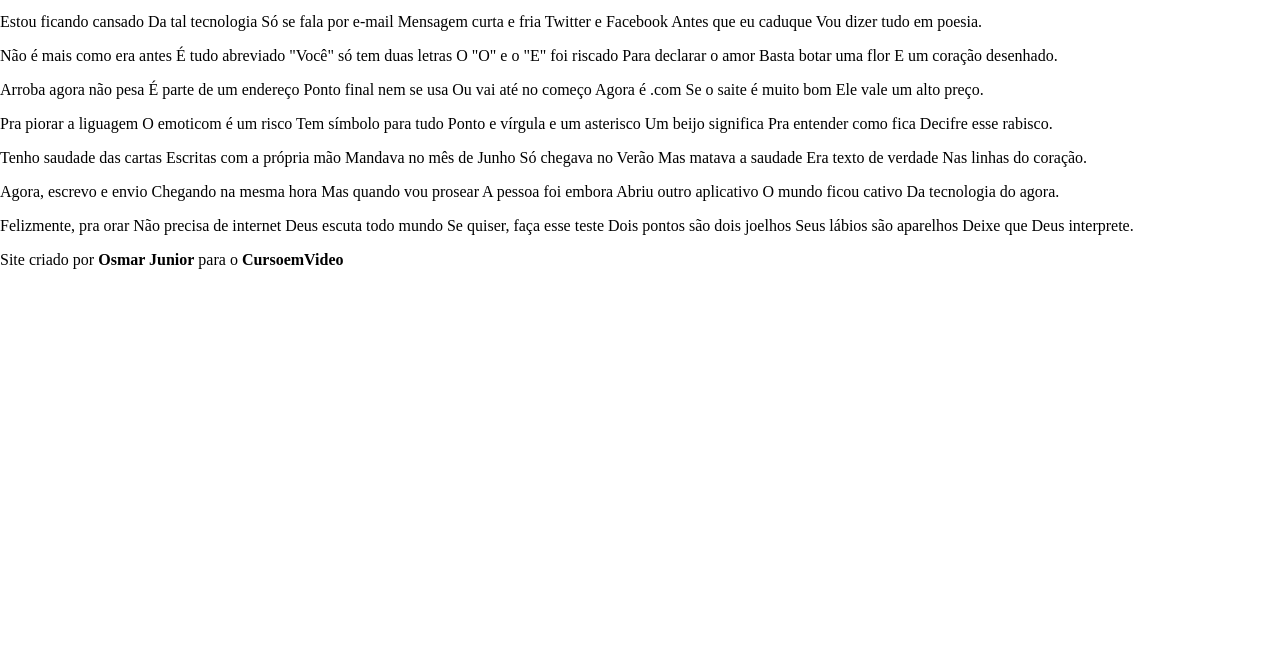
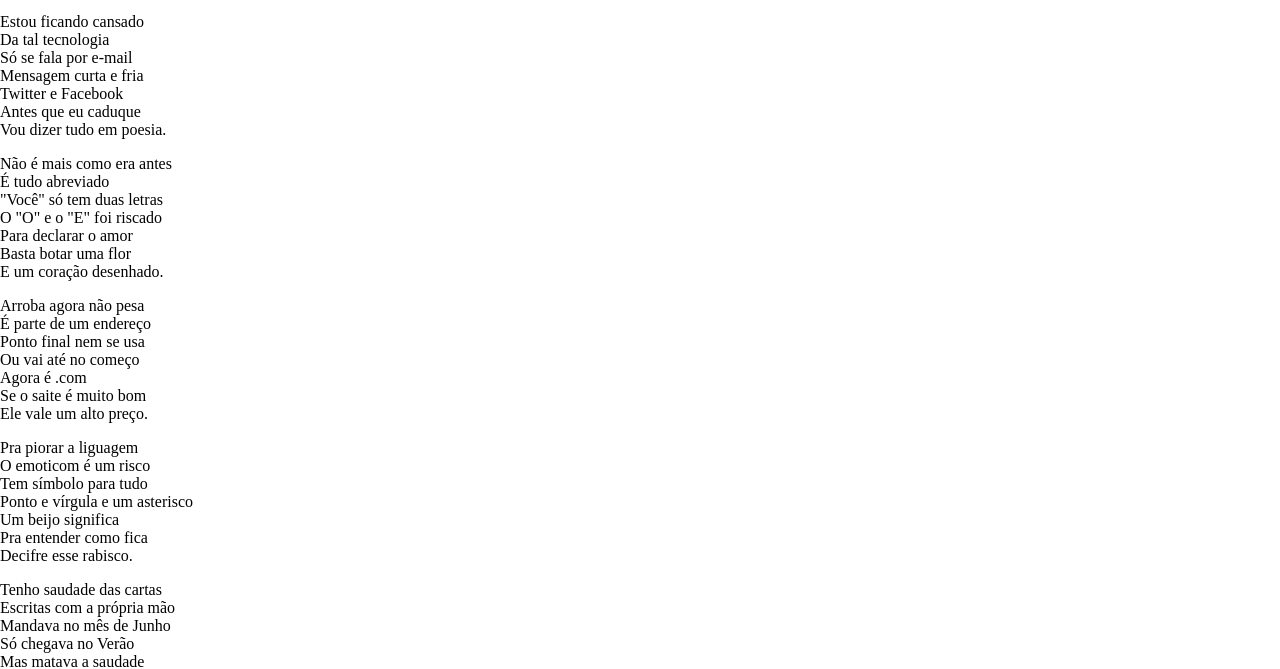
Before and after one commit to OsmarSchJr/projeto-cordel, a plain HTML site: page index.html in a window 1280 px wide. Shown: the part 138-807 px from the top of the page. Drawn offline with Linux system fonts and the light colour scheme.

Commit message:
Conteúdo Atualizado

```diff
--- a/index.html
+++ b/index.html
@@ -1,5 +1,6 @@
 <!DOCTYPE html>
 <html lang="pt-br">
+
 <head>
     <meta charset="UTF-8">
     <meta http-equiv="X-UA-Compatible" content="IE=edge">
@@ -7,77 +8,96 @@
     <title>Document</title>
     <link rel="stylesheet" href="layout/style.css">
 </head>
+
 <body>
     <header>
         <h1>Cordel Moderno</h1>
         <p>
-            Por <a href="https://www.recantodasletras.com.br/poesias/3186743"><strong>Milton Duarte</strong></a>
+            Por <a href="https://www.recantodasletras.com.br/poesias/3186743" target="_blank"><strong>Milton
+                    Duarte</strong></a>
         </p>
     </header>
     <main>
+        <section>
             <p>
-            Estou ficando cansado
-            Da tal tecnologia
-            Só se fala por e-mail
-            Mensagem curta e fria
-            Twitter e Facebook
-            Antes que eu caduque
+                Estou ficando cansado <br>
+                Da tal tecnologia <br>
+                Só se fala por e-mail <br>
+                Mensagem curta e fria <br>
+                Twitter e Facebook <br>
+                Antes que eu caduque <br>
                 Vou dizer tudo em poesia.
             </p>
+        </section>
+
+        <section>
             <p>
-            Não é mais como era antes
-            É tudo abreviado
-            "Você" só tem duas letras
-            O "O" e o "E" foi riscado
-            Para declarar o amor
-            Basta botar uma flor
+                Não é mais como era antes <br>
+                É tudo abreviado <br>
+                "Você" só tem duas letras <br>
+                O "O" e o "E" foi riscado <br>
+                Para declarar o amor <br>
+                Basta botar uma flor <br>
                 E um coração desenhado.
             </p>
+        </section>
+
+        <section>
             <p>
-            Arroba agora não pesa
-            É parte de um endereço
-            Ponto final nem se usa
-            Ou vai até no começo
-            Agora é .com
-            Se o saite é muito bom
+                Arroba agora não pesa <br>
+                É parte de um endereço <br>
+                Ponto final nem se usa <br>
+                Ou vai até no começo <br>
+                Agora é .com <br>
+                Se o saite é muito bom <br>
                 Ele vale um alto preço.
             </p>
+
             <p>
-            Pra piorar a liguagem
-            O emoticom é um risco
-            Tem símbolo para tudo
-            Ponto e vírgula e um asterisco
-            Um beijo significa
-            Pra entender como fica
+                Pra piorar a liguagem <br>
+                O emoticom é um risco <br>
+                Tem símbolo para tudo <br>
+                Ponto e vírgula e um asterisco <br>
+                Um beijo significa <br>
+                Pra entender como fica <br>
                 Decifre esse rabisco.
             </p>
+        </section>
+
+        <section>
             <p>
-            Tenho saudade das cartas
-            Escritas com a própria mão
-            Mandava no mês de Junho
-            Só chegava no Verão
-            Mas matava a saudade
-            Era texto de verdade
+                Tenho saudade das cartas <br>
+                Escritas com a própria mão <br>
+                Mandava no mês de Junho <br>
+                Só chegava no Verão <br>
+                Mas matava a saudade <br>
+                Era texto de verdade <br>
                 Nas linhas do coração.
             </p>
+        </section>
+
+        <section>
             <p>
-            Agora, escrevo e envio
-            Chegando na mesma hora
-            Mas quando vou prosear
-            A pessoa foi embora
-            Abriu outro aplicativo
-            O mundo ficou cativo
+                Agora, escrevo e envio <br>
+                Chegando na mesma hora <br>
+                Mas quando vou prosear <br>
+                A pessoa foi embora <br>
+                Abriu outro aplicativo <br>
+                O mundo ficou cativo <br>
                 Da tecnologia do agora.
             </p>
+
             <p>
-            Felizmente, pra orar
-            Não precisa de internet
-            Deus escuta todo mundo
-            Se quiser, faça esse teste
-            Dois pontos são dois joelhos
-            Seus lábios são aparelhos
+                Felizmente, pra orar <br>
+                Não precisa de internet <br>
+                Deus escuta todo mundo <br>
+                Se quiser, faça esse teste <br>
+                Dois pontos são dois joelhos <br>
+                Seus lábios são aparelhos <br>
                 Deixe que Deus interprete.
             </p>
+        </section>
+
     </main>
     <footer>
         <p>
@@ -85,4 +105,5 @@
         </p>
     </footer>
 </body>
+
 </html>
```
Lines whose indentation alone changed are shown as unchanged.
